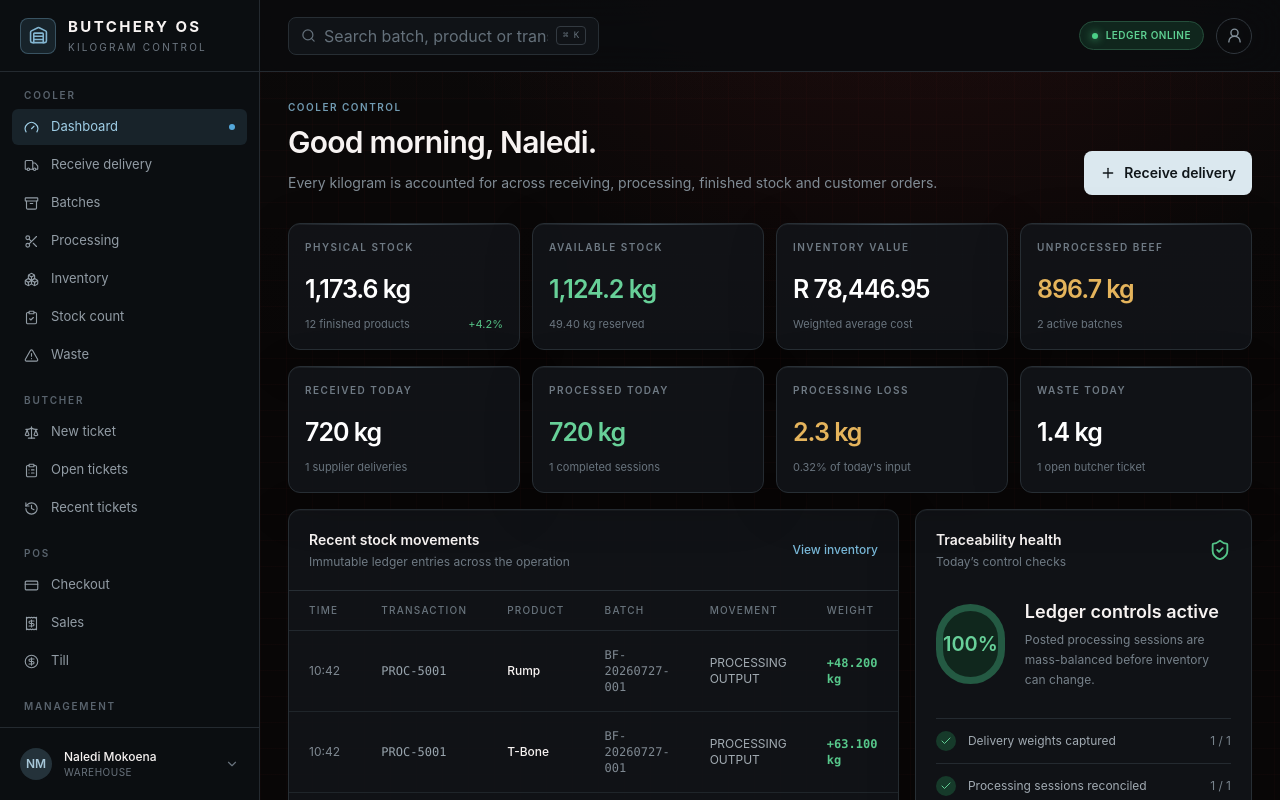
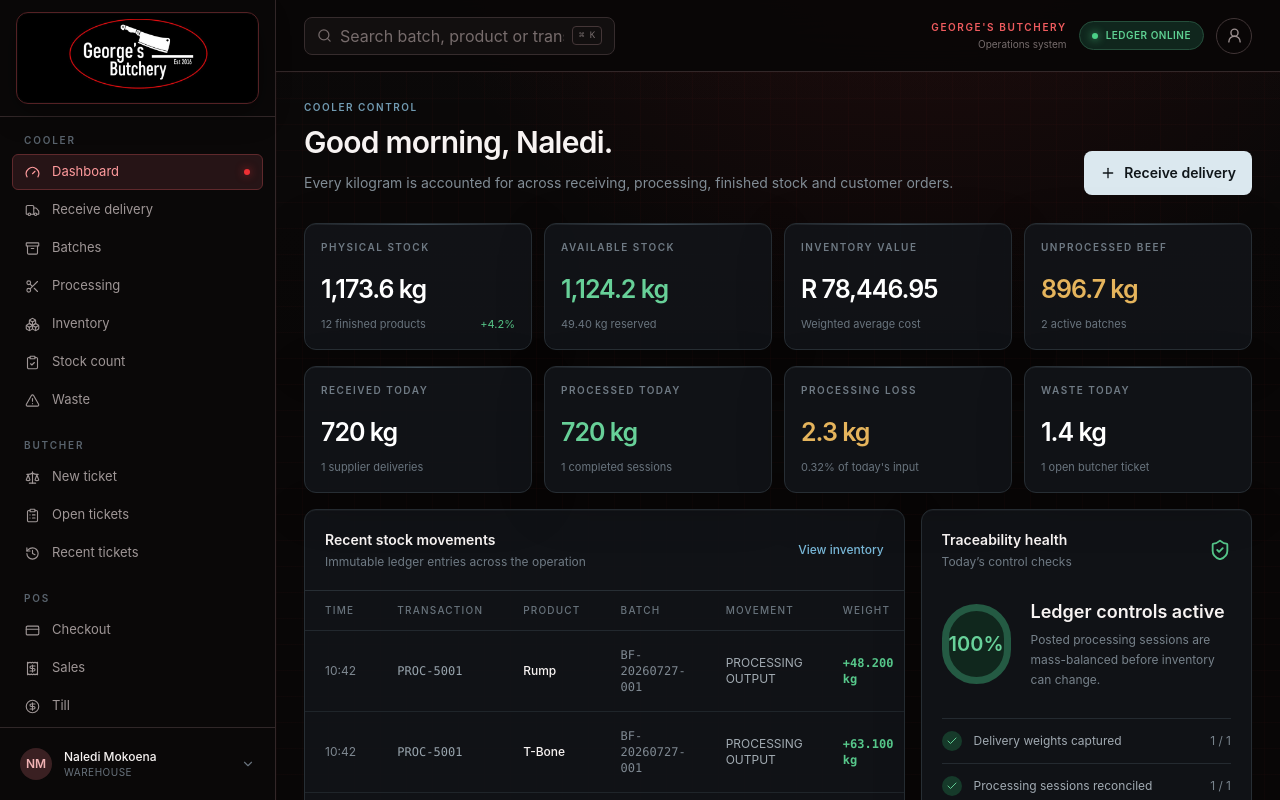
Before and after one commit to douglasbsmith2305-sudo/butchery-os, a Next.js app: page / in a window 1280 px wide. Shown: the top 800 px of the page. Built offline with nearby package versions, Linux system fonts and the light colour scheme.

Commit message:
Apply George’s Butchery professional theme

```diff
--- a/src/components/app-shell.tsx
+++ b/src/components/app-shell.tsx
@@ -1,11 +1,12 @@
 "use client";
 
 import Link from "next/link";
+import Image from "next/image";
 import { usePathname } from "next/navigation";
 import {
   Archive, BarChart3, Boxes, Building2, ChevronDown, ClipboardCheck,
   ClipboardList, CreditCard, Gauge, History, Menu, PackageCheck, Receipt,
-  Scissors, Search, Settings, ShieldCheck, Store, Truck, Users, Warehouse,
+  Scissors, Search, Settings, ShieldCheck, Store, Truck, Users,
   X, CircleDollarSign, Scale, TriangleAlert, UserRound,
   FileSpreadsheet, ShoppingCart, Thermometer, LayoutDashboard,
 } from "lucide-react";
@@ -53,11 +54,12 @@ export function AppShell({ children }: { children: React.ReactNode }) {
   return (
     <div className="min-h-screen">
       {mobileOpen && <button aria-label="Close menu" className="fixed inset-0 z-40 bg-black/70 lg:hidden" onClick={() => setMobileOpen(false)} />}
-      <aside className={cn("fixed inset-y-0 left-0 z-50 flex w-[260px] flex-col border-r border-[#242a30] bg-[#0c0f12]/98 transition-transform lg:translate-x-0", mobileOpen ? "translate-x-0" : "-translate-x-full")}>
-        <div className="flex h-[72px] items-center gap-3 border-b border-[#242a30] px-5">
-          <div className="grid size-9 place-items-center rounded-lg border border-[#5c8399]/50 bg-[#17232a] text-[#83b6d1]"><Warehouse size={19}/></div>
-          <div><div className="text-[15px] font-bold tracking-[.16em]">BUTCHERY OS</div><div className="mt-0.5 text-[10px] uppercase tracking-[.22em] text-[#6e7882]">Kilogram control</div></div>
-          <button className="ml-auto text-[#89939c] lg:hidden" onClick={() => setMobileOpen(false)}><X size={20}/></button>
+      <aside className={cn("fixed inset-y-0 left-0 z-50 flex w-[276px] flex-col border-r border-[#322728] bg-[#0b0909]/98 transition-transform lg:translate-x-0", mobileOpen ? "translate-x-0" : "-translate-x-full")}>
+        <div className="relative border-b border-[#322728] px-4 py-3">
+          <Link href="/" aria-label="George's Butchery dashboard" className="block overflow-hidden rounded-xl border border-[#542124] bg-black p-1.5 shadow-[0_8px_30px_rgba(0,0,0,.35),inset_0_0_0_1px_rgba(255,255,255,.025)]">
+            <Image src="/georges-butchery-logo.jpg" alt="George's Butchery — Est 2010" width={960} height={520} priority className="h-[78px] w-full object-contain"/>
+          </Link>
+          <button aria-label="Close menu" className="absolute right-2 top-2 grid size-8 place-items-center rounded-full border border-[#542124] bg-[#130d0d] text-[#d7c8c8] lg:hidden" onClick={() => setMobileOpen(false)}><X size={17}/></button>
         </div>
         <nav className="scrollbar flex-1 overflow-y-auto px-3 py-4">
           {groups.map((group) => (
@@ -65,31 +67,32 @@ export function AppShell({ children }: { children: React.ReactNode }) {
               <p className="mb-1.5 px-3 text-[10px] font-semibold uppercase tracking-[.18em] text-[#59636d]">{group.label}</p>
               {group.items.map(([label, href, Icon]) => {
                 const active = href === "/" ? pathname === "/" : pathname === href;
-                return <Link key={href} href={href} onClick={() => setMobileOpen(false)} className={cn("mb-0.5 flex min-h-9 items-center gap-3 rounded-md px-3 text-[13px] transition", active ? "bg-[#18232a] text-[#9fcee6]" : "text-[#929ca5] hover:bg-[#15191d] hover:text-white")}>
-                  <Icon size={15} strokeWidth={1.8}/><span>{label}</span>{active && <span className="ml-auto size-1.5 rounded-full bg-[#54a8db]"/>}
+                return <Link key={href} href={href} onClick={() => setMobileOpen(false)} className={cn("mb-0.5 flex min-h-9 items-center gap-3 rounded-md border border-transparent px-3 text-[13px] transition", active ? "border-[#5f292c] bg-[#261416] text-[#ff9b9d]" : "text-[#9f9696] hover:bg-[#191414] hover:text-white")}>
+                  <Icon size={15} strokeWidth={1.8}/><span>{label}</span>{active && <span className="ml-auto size-1.5 rounded-full bg-[#ef3034] shadow-[0_0_8px_rgba(239,48,52,.65)]"/>}
                 </Link>;
               })}
             </div>
           ))}
         </nav>
-        <div className="border-t border-[#242a30] p-3">
-          <button className="flex w-full items-center gap-3 rounded-lg p-2 text-left hover:bg-[#15191d]">
-            <div className="grid size-8 place-items-center rounded-full bg-[#24323a] text-xs font-semibold text-[#a7c7d8]">{initials}</div>
+        <div className="border-t border-[#302728] p-3">
+          <button className="flex w-full items-center gap-3 rounded-lg p-2 text-left hover:bg-[#1a1515]">
+            <div className="grid size-8 place-items-center rounded-full bg-[#3a2022] text-xs font-semibold text-[#f0b2b4]">{initials}</div>
             <div className="min-w-0 flex-1"><div className="truncate text-xs font-medium">{userName}</div><div className="text-[10px] uppercase tracking-wider text-[#69737d]">{role}</div></div>
             <ChevronDown size={14} className="text-[#69737d]"/>
           </button>
         </div>
       </aside>
-      <main className="lg:pl-[260px]">
-        <header className="sticky top-0 z-30 flex h-[72px] items-center border-b border-[#242a30] bg-[#0a0c0e]/90 px-4 backdrop-blur-xl sm:px-7">
-          <button aria-label="Open menu" className="mr-3 grid size-10 place-items-center rounded-lg border border-[#2a3036] lg:hidden" onClick={() => setMobileOpen(true)}><Menu size={20}/></button>
-          <div className="hidden items-center gap-2 rounded-lg border border-[#272e34] bg-[#101317] px-3 text-[#64707a] md:flex">
-            <Search size={15}/><input aria-label="Search" className="h-9 w-56 bg-transparent text-xs text-white outline-none placeholder:text-[#64707a]" placeholder="Search batch, product or transaction"/>
-            <kbd className="rounded border border-[#333a41] px-1.5 py-0.5 text-[9px]">⌘ K</kbd>
+      <main className="lg:pl-[276px]">
+        <header className="sticky top-0 z-30 flex h-[72px] items-center border-b border-[#322728] bg-[#090707]/92 px-4 backdrop-blur-xl sm:px-7">
+          <button aria-label="Open menu" className="mr-3 grid size-10 place-items-center rounded-lg border border-[#3a2f30] lg:hidden" onClick={() => setMobileOpen(true)}><Menu size={20}/></button>
+          <div className="hidden items-center gap-2 rounded-lg border border-[#362c2d] bg-[#120f0f] px-3 text-[#756b6b] md:flex">
+            <Search size={15}/><input aria-label="Search" className="h-9 w-56 bg-transparent text-xs text-white outline-none placeholder:text-[#776c6c]" placeholder="Search batch, product or transaction"/>
+            <kbd className="rounded border border-[#443637] px-1.5 py-0.5 text-[9px]">⌘ K</kbd>
           </div>
           <div className="ml-auto flex items-center gap-3">
+            <div className="hidden text-right md:block"><p className="text-[10px] font-semibold uppercase tracking-[.16em] text-[#ef5b5e]">George&apos;s Butchery</p><p className="mt-0.5 text-[10px] text-[#766c6c]">Operations system</p></div>
             <div className="hidden items-center gap-2 rounded-full border border-[#254e3b] bg-[#10261d] px-3 py-1.5 text-[10px] font-semibold uppercase tracking-wider text-[#5ed092] sm:flex"><span className="size-1.5 rounded-full bg-[#4bd087] shadow-[0_0_8px_#4bd087]"/>Ledger online</div>
-            <button aria-label="Profile" className="grid size-9 place-items-center rounded-full border border-[#30373e] text-[#83909a]"><UserRound size={17}/></button>
+            <button aria-label="Profile" className="grid size-9 place-items-center rounded-full border border-[#413536] text-[#9b8f8f]"><UserRound size={17}/></button>
           </div>
         </header>
         <div className="grid-bg min-h-[calc(100vh-72px)] p-4 sm:p-7">{children}</div>
```
